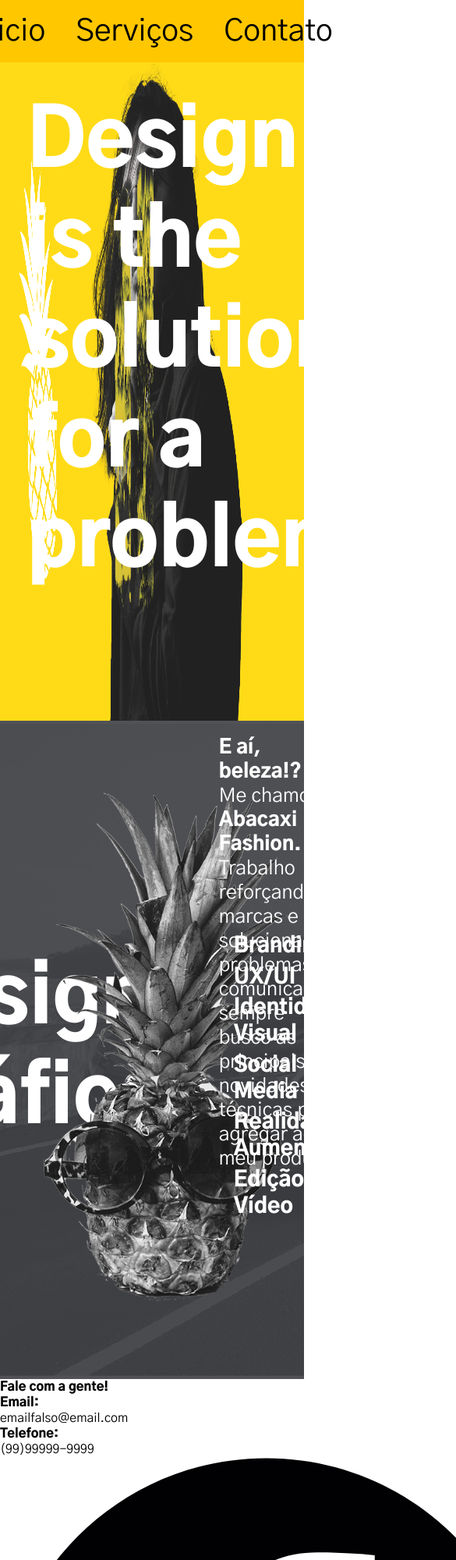
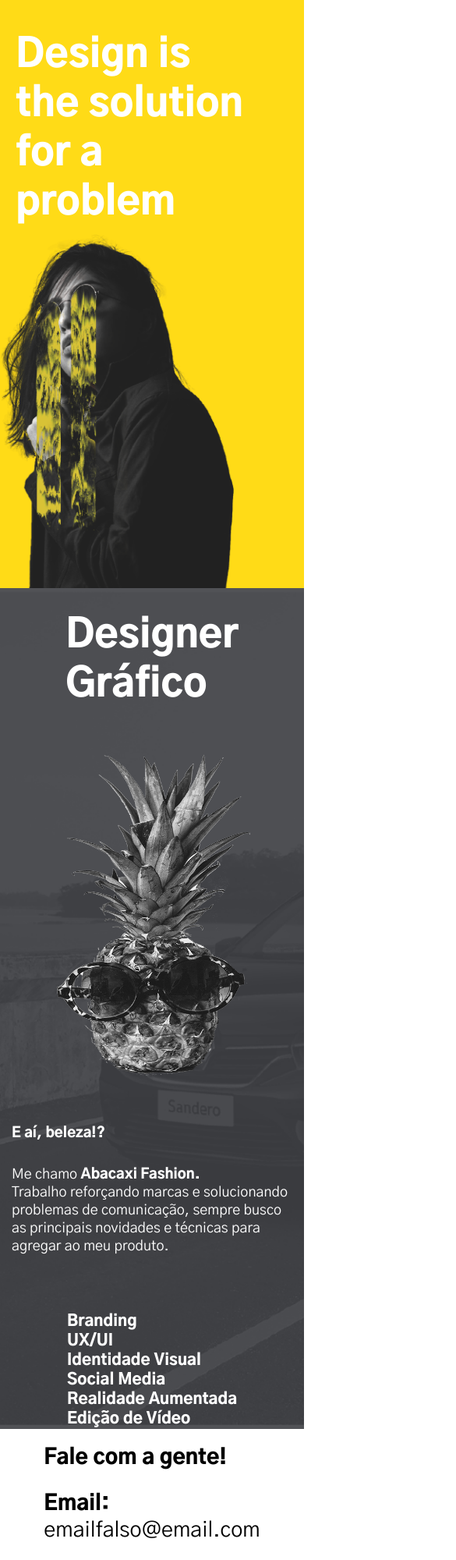
Before and after one commit to NEXO-EJ/CursoSemanaJuniores, a plain HTML site: page dia3/index.html in a window 390 px wide. Shown: the top 2000 px of the page at 78% size, 585 px wide, since content can reach past the window. Drawn offline with Linux system fonts and the light colour scheme.

Commit message:
construcao do site, dia 2

```diff
--- a/dia3/index.html
+++ b/dia3/index.html
@@ -19,12 +19,12 @@
     <section id="inicio">
         <img id="abacaxi" src="./assets/abacaxi.png" alt="abacaxi">
         <img id="mulherdecasaco" src="./assets/mulhercasaco.png" alt="mulher de casaco">
-        <div class="justify-flex-end">
+        <div class="justify-flex-end  main-title">
             <h1 class="title-margin-top">Design is the solution for a problem</h1>
         </div>
     </section>
     <section id="servicos">
-        <div class="justify-align-center">
+        <div class="justify-align-center title-services">
             <h1>Designer Gráfico</h1>
         </div>
 
@@ -34,7 +34,7 @@
 
         <div>
             <div class="abacaxi-texts">
-                <p class="bold white size25">E aí, beleza!?</p>
+                <p class="bold white size25 introduction">E aí, beleza!?</p>
                 <p class="white size25">Me chamo <span class="bold white size25">Abacaxi Fashion.</span></p>
                 <p class="white size25 widthcut">Trabalho reforçando marcas e solucionando
                     problemas de comunicação, sempre busco as
@@ -43,6 +43,7 @@
                 </p>
             </div>
             <div class="services-container">
+                <div>
                     <p class="bold white size27">Branding</p>
                     <p class="bold white size27">UX/UI</p>
                     <p class="bold white size27">Identidade Visual</p>
@@ -51,22 +52,26 @@
                     <p class="bold white size27">Edição de Vídeo</p>
                 </div>
             </div>
+        </div>
     </section>
     <section id="contato">
+        <div class="justify-center-column">
             <div>
-            <p class="bold">Fale com a gente!</p>
-            <p class="bold">Email:</p>
-            <p>emailfalso@email.com</p>
-            <p class="bold">Telefone:</p>
-            <p>(99)99999-9999</p>
-            <div>
-                <img src="./assets/facebook.svg" alt="facebook">
-                <img src="./assets/twitter.svg" alt="twitter">
-                <img src="./assets/instagram.svg" alt="instagram">
-                <img src="./assets/linkedin.svg" alt="linkedin">
+                <p class="bold size36 margin-contact-bottom">Fale com a gente!</p>
+                <p class="bold size36">Email:</p>
+                <p class="size36 margin-contact-bottom">emailfalso@email.com</p>
+                <p class="bold size36">Telefone:</p>
+                <p class="size36 margin-contact-bottom">(99)99999-9999</p>
+                <div class="icons">
+                    <a class="img-contact" href=""><img class="img-contact" src="./assets/facebook.svg" alt="facebook"></a>
+                    <a class="img-contact" href=""><img class="img-contact" src="./assets/twitter.svg" alt="twitter"></a>
+                    <a class="img-contact" href=""><img class="img-contact" src="./assets/instagram.svg" alt="instagram"></a>
+                    <a class="img-contact" href=""><img class="img-contact" src="./assets/linkedin.svg" alt="linkedin"></a>
                 </div>
             </div>
-        <img src="./assets/homemflutuando.png" alt="Homem flutuando">
+
+        </div>
+        <img id="homemflutuando" src="./assets/homemflutuando.png" alt="Homem flutuando">
     </section>
 
 </body>
--- a/dia3/style.css
+++ b/dia3/style.css
@@ -41,10 +41,12 @@ section {
 
     display: flex;
     flex-direction: row;
+
 }
 
 #inicio {
     background-color: #FFDB17;
+    justify-content: space-around;
 }
 
 #abacaxi {
@@ -52,11 +54,11 @@ section {
 }
 
 #mulherdecasaco {
-    width: 50%;
+    width: min-content;
+
 }
 
 .justify-flex-end {
-    width: 36vw;
     display: flex;
     justify-content: flex-end;
 
@@ -64,12 +66,22 @@ section {
 
 .title-margin-top {
     margin-top: 40px;
+    width: 100%;
+    max-width: 600px;
+}
+
+.main-title{
+    height: 300px;
+    width: 45vw;
+
 }
 
 #servicos {
     background-image: url("./assets/background.png");
     background-repeat: no-repeat;
     background-size: cover;
+    flex-wrap: wrap;
+
 }
 
 .justify-align-center {
@@ -101,20 +113,160 @@ section {
 }
 .abacaxi-texts {
     padding-top: 12%;
-    height: 30vh;
+    height: 300px;
 }
 
 .widthcut {
+    min-width: 354px;
     max-width: 400px;
 }
 
+.introduction {
+    margin-bottom: 30px;
+}
+
 .services-container {
-    height: 70vh;
+    height: 40%;
+
+    display: flex;
+    justify-content: center;
+
+}
+
+.services-container div {
     display: flex;
     flex-direction: column;
-    padding-left: 12%;
+    justify-content: space-around;
 }
 
-.services-container p+p {
-    margin-top: 4%;
+#contato {
+    justify-content: space-around;
+    align-items: center;
 }
+
+.justify-center-column {
+    height: 80%;
+    width: 50%;
+
+    border: 1px solid;
+    border-radius: 50px;
+
+    display: flex;
+    flex-direction: column;
+    justify-content: center;
+    align-items: center;
+
+}
+
+.img-contact {
+    height: 50px;
+    width: 50px;
+}
+
+.size36 {
+    font-size: 36px;
+}
+
+.margin-contact-bottom {
+    margin-bottom: 25px;
+}
+
+#homemflutuando {
+    height: 80%;
+}
+
+@media (max-width: 1500px) {
+    #abacaxi {
+        display: none;
+    }
+    .size27 {
+        font-size: 20px;
+    }
+    .size25 {
+        font-size: 18px;
+    }
+
+    .size36 {
+        font-size: 27px;
+    }
+
+    h1 {
+        font-size: 70px;
+    }
+
+}
+
+
+
+@media (max-width: 800px) {
+    section {
+        height: min-content;
+        flex-wrap: wrap;
+        min-width: 360px;
+    }
+    nav {
+        display: none;
+    }
+
+    #inicio {
+        flex-direction: column-reverse;
+
+    }
+    #mulherdecasaco {
+        width: 300px;
+    }
+    #mrabacaxi {
+        width: 300px;
+    }
+
+    h1 {
+        font-size: 50px;
+    }
+    .main-title {
+        width: 300px;
+        padding: 0 20px;
+    }
+
+    .justify-align-center{
+        width: 100vw;
+
+    }
+
+    .title-services {
+        margin-top: 30px;
+    }
+
+    .abacaxi-texts {
+        max-height: 240px;
+        padding: 0 15px;
+    }
+
+    .widthcut {
+        height: auto;
+        min-width: 300px;
+    }
+
+    .services-container {
+        height: 20%;
+    }
+
+    .justify-center-column {
+        margin-top: 20px;
+        height: 80%;
+        width: 80%;
+
+        border: none;
+        border-radius: 50px;
+
+        display: flex;
+        flex-direction: column;
+        justify-content: center;
+        align-items: center;
+
+    }
+
+    .icons {
+        display: flex;
+        justify-content: space-around;
+    }
+}
```
Also changed, not shown: dia3/assets/aaa.png (added), dia3/assets/homemflutuando.png. Lines whose indentation alone changed are shown as unchanged.
